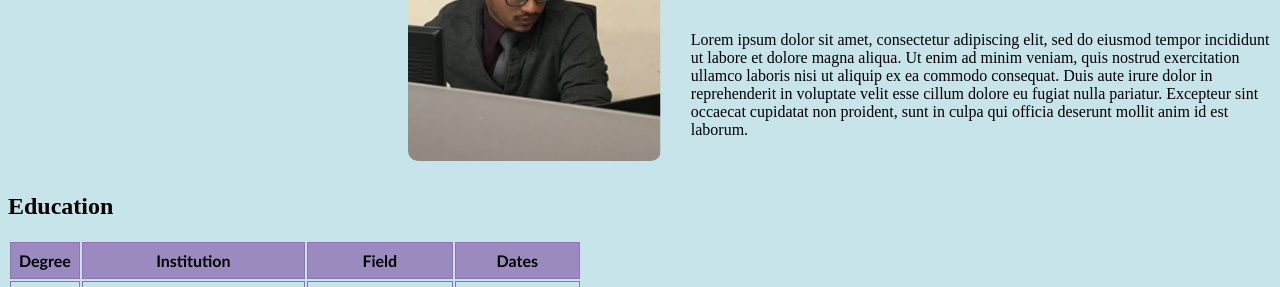
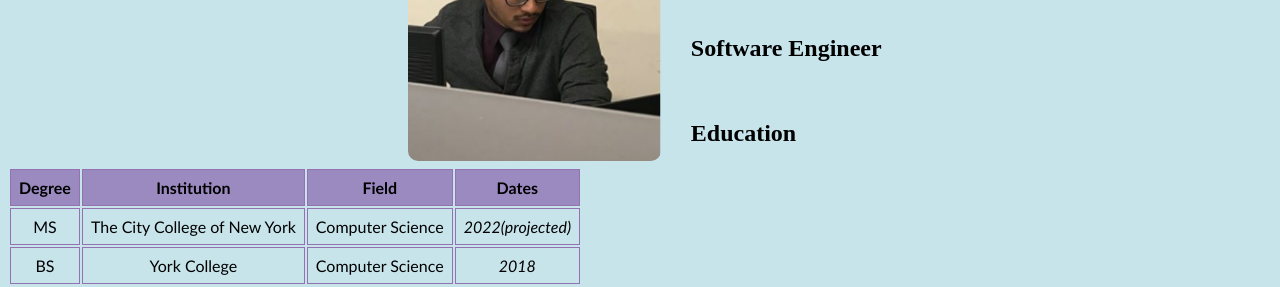
Before and after one commit to richkhan/khanrichard.com, a plain HTML site: page about-me.html in a window 1280 px wide. Shown: the part 504-791 px from the top of the page. Drawn offline with Linux system fonts and the light colour scheme.

Commit message:
Add files via upload

```diff
--- a/about-me.html
+++ b/about-me.html
@@ -29,14 +29,9 @@
                     <input type="button" onclick="location.href='rk_cv.html';" value="Curriculum Vitae"/>
                </div>
                <br/>
-               <p>
-                    Lorem ipsum dolor sit amet, consectetur adipiscing elit, sed do eiusmod
-                    tempor incididunt ut labore et dolore magna aliqua. Ut enim ad minim veniam,
-                    quis nostrud exercitation ullamco laboris nisi ut aliquip ex ea commodo consequat.
-                    Duis aute irure dolor in reprehenderit in voluptate velit esse cillum dolore eu
-                    fugiat nulla pariatur. Excepteur sint occaecat cupidatat non proident, sunt in culpa
-                    qui officia deserunt mollit anim id est laborum.
-               </p>
+               <h2>
+                    Software Engineer
+                </h2>
             </div>
             <br/>
             <div class="my-edu">
```
